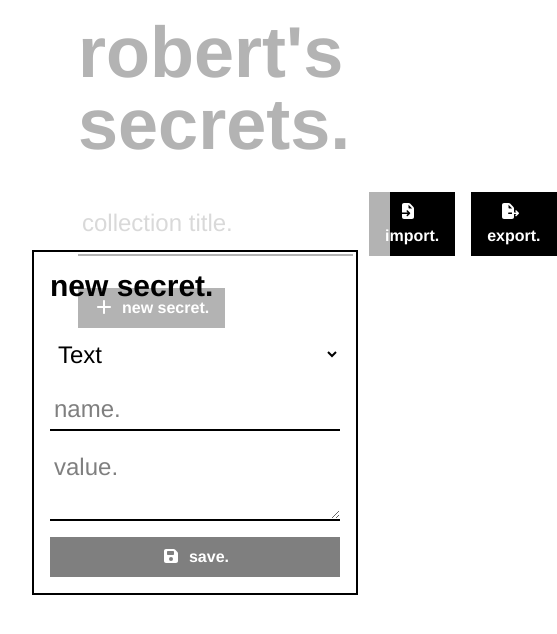
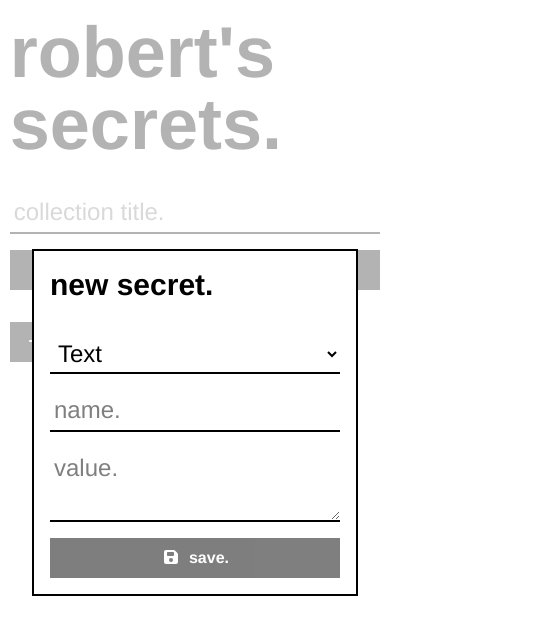
Before and after one commit to roberts-website/secrets, a React (Vite) app: page / in a window 390 px wide. Both pictures are taken after a click on the button "new secret.". Shown: the top 634 px of the page, 557 px wide, since content can reach past the window. Built offline with nearby package versions, Linux system fonts and the light colour scheme.

Commit message:
update secret value component

```diff
--- a/src/App.tsx
+++ b/src/App.tsx
@@ -18,7 +18,7 @@ function App() {
     secrets: [],
   })
 
-  return <div className='flex flex-col gap-8 w-3/5 mx-auto py-4 h-screen'>
+  return <div className='flex flex-col gap-8 w-95/100 md:w-3/5 mx-auto py-4 h-screen'>
     <h1>robert's secrets.</h1>
 
     <FileManager
--- a/src/components/CopyableValue.tsx
+++ /dev/null
@@ -1,31 +0,0 @@
-/// external dependencies.
-
-import { faCopy } from '@fortawesome/free-solid-svg-icons'
-
-/// internal dependencies.
-
-import IconButton from '@/components/IconButton'
-
-/// component.
-
-export default function CopiableValue({
-  value,
-}: {
-  value: string
-}) {
-  return <div className='relative w-full group'>
-    <pre className='w-full overflow-auto text-wrap bg-[var(--background-color-2)] p-2 max-h-64'>
-      {value}
-    </pre>
-
-    <IconButton
-      className='absolute top-1 right-1 hidden group-hover:block'
-
-      icon={faCopy}
-
-      onClick={() => navigator.clipboard.writeText(value)}
-    >
-      copy.
-    </IconButton>
-  </div>
-}
--- a/src/components/FileManager.tsx
+++ b/src/components/FileManager.tsx
@@ -24,7 +24,7 @@ export default function FileManager({
   collection:    Collection
   setCollection: (collection: Collection) => void
 }) {
-  return <div className='flex flex-row gap-4'>
+  return <div className='flex flex-col md:flex-row gap-4'>
     <input
       className='flex-1'
 
@@ -35,17 +35,27 @@ export default function FileManager({
 
       onChange={e => setCollection({ ...collection, title: e.target.value })}
     />
+
+    <div className='flex flex-row gap-4'>
       <IconButton
+        className='flex-1 md:flex-none'
+
         icon={faFileImport}
+
         onClick={() => {}}
       >
         import.
       </IconButton>
+
       <IconButton
+        className='flex-1 md:flex-none'
+
         icon={faFileExport}
+
         onClick={() => {}}
       >
         export.
       </IconButton>
     </div>
+  </div>
 }
--- a/src/components/Modal.tsx
+++ b/src/components/Modal.tsx
@@ -22,7 +22,7 @@ export default function Modal({
     />
 
     <div
-      className='border-2 border-[var(--foreground-color)] p-4 flex flex-col gap-8'
+      className='border-2 border-[var(--foreground-color)] bg-[var(--background-color)] p-4 flex flex-col gap-8'
       style    ={{ zIndex }}
     >
       <h2>{title}</h2>
--- /dev/null
+++ b/src/components/SecretValue.tsx
@@ -0,0 +1,55 @@
+/// external dependencies.
+
+import { useState } from 'react'
+
+import {
+  faCopy,
+
+  faEye,
+  faEyeSlash,
+} from '@fortawesome/free-solid-svg-icons'
+
+/// internal dependencies.
+
+import IconButton from '@/components/IconButton'
+
+/// component.
+
+export default function SecretValue({
+  label,
+  value,
+}: {
+  label: string
+  value: string
+}) {
+  const [visible, setVisible] = useState(false)
+
+  return <div className='w-full flex flex-col gap-2'>
+    <div className='flex flex-row gap-2'>
+      <div className='flex-1'>
+        {label}
+      </div>
+      <div className='flex flex-row gap-1'>
+        <IconButton
+          className='mini'
+          icon     ={visible ? faEyeSlash : faEye}
+          onClick  ={() => setVisible(!visible)}
+        >
+          {visible ? 'hide.' : 'show.'}
+        </IconButton>
+
+        <IconButton
+          className='mini'
+          icon     ={faCopy}
+          onClick  ={() => navigator.clipboard.writeText(value)}
+        >
+          copy.
+        </IconButton>
+      </div>
+    </div>
+
+    <pre className='w-full overflow-auto text-wrap bg-[var(--background-color-2)] p-2 max-h-64'>
+      {visible ? value : '*'.repeat(16)}
+    </pre>
+  </div>
+}
--- a/src/components/Secrets/SecretsList/SecretsListItem/SecretTextDetails.tsx
+++ b/src/components/Secrets/SecretsList/SecretsListItem/SecretTextDetails.tsx
@@ -6,7 +6,7 @@ import type { SecretText } from '@/types/Collection'
 
 // components.
 
-import CopyableValue from '@/components/CopyableValue'
+import SecretValue from '@/components/SecretValue'
 
 /// component.
 
@@ -15,5 +15,8 @@ export default function SecretTextDetails({
 }: {
   secret: SecretText
 }) {
-  return <CopyableValue value={secret.value} />
+  return <SecretValue
+    label='value.'
+    value={secret.value}
+  />
 }
--- a/src/index.css
+++ b/src/index.css
@@ -23,12 +23,8 @@ body {
   color: var(--foreground-color);
 }
 
-input, textarea {
+input, textarea, select {
   @apply border-b-2 border-[var(--foreground-color)] text-2xl outline-none p-1;
-}
-
-select {
-  @apply text-2xl outline-none p-1;
 }
 
 button {
@@ -42,6 +38,10 @@ button:disabled {
   @apply opacity-50 cursor-not-allowed;
 }
 
+button.mini {
+  @apply px-2 py-1 text-xs;
+}
+
 h1, h2, h3, h4, h5, h6 {
   @apply font-bold;
 }
--- a/vite.config.ts
+++ b/vite.config.ts
@@ -27,4 +27,7 @@ export default defineConfig({
       },
     }),
   ],
+  server: {
+    allowedHosts: ['nonprolixly-unbendable-kena.ngrok-free.dev'],
+  }
 })
```
Lines whose indentation alone changed are shown as unchanged.
